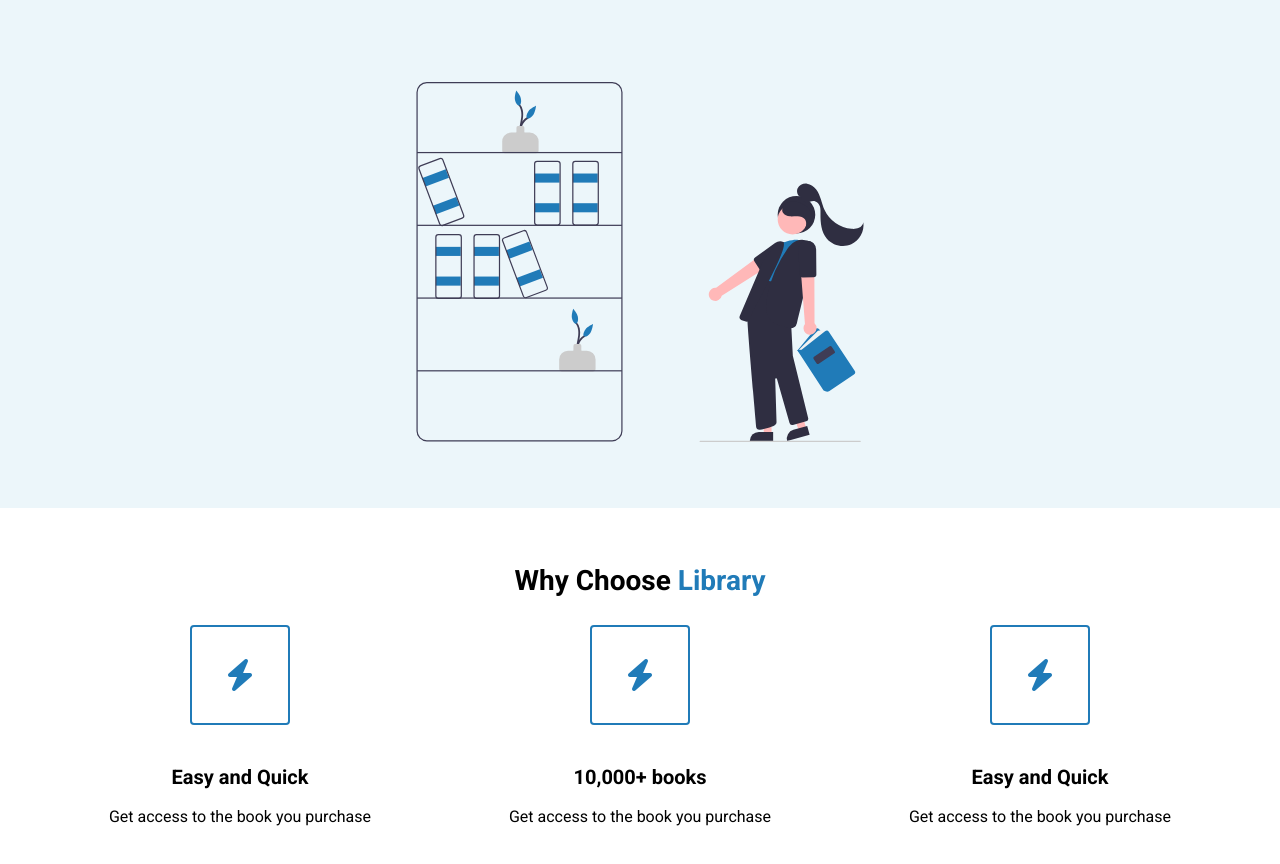
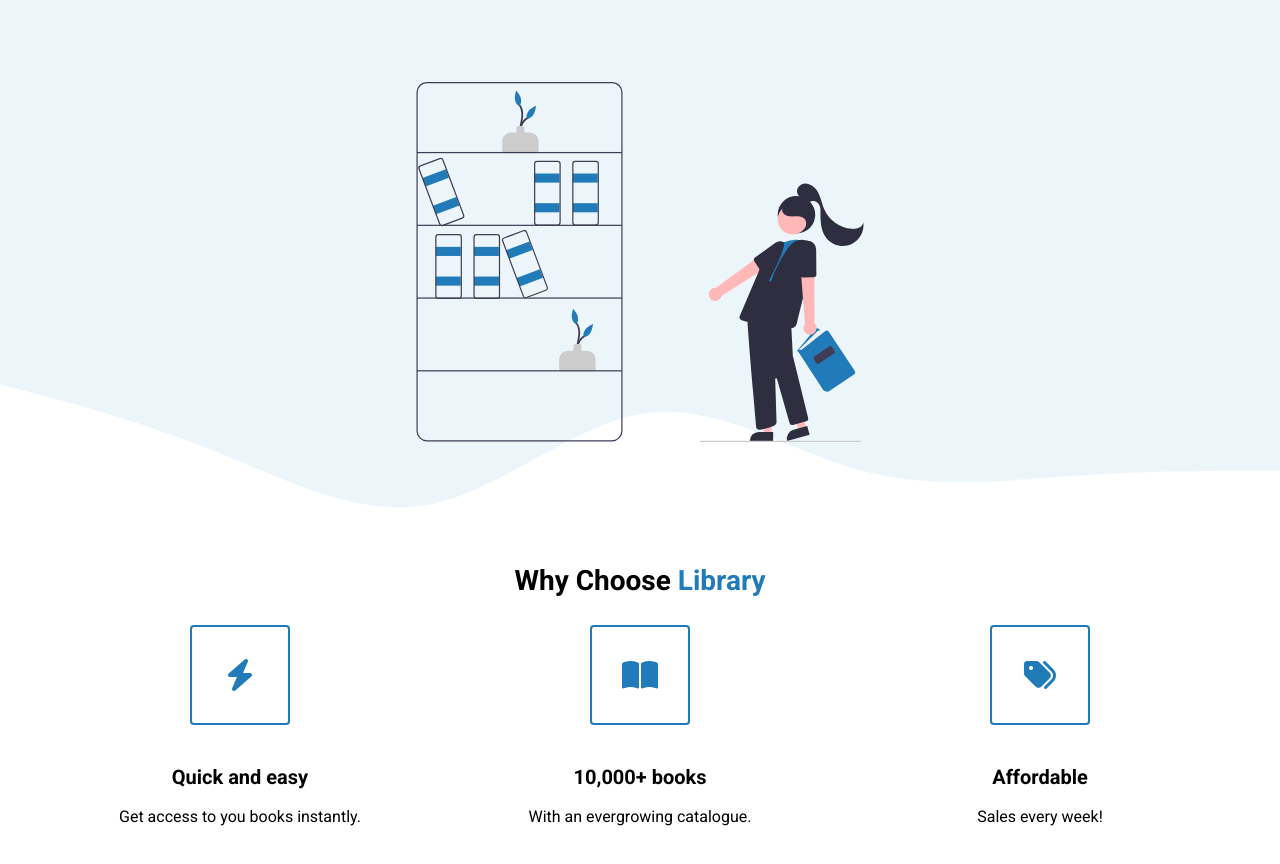
Before and after one commit to MistySumo/Library-Project, a plain HTML site: page index.html in a window 1280 px wide. Shown: the part 372-1236 px from the top of the page. Drawn offline with Linux system fonts and the light colour scheme; a web font is replaced by a local one.

Commit message:
Features started

```diff
--- a/css/style.css
+++ b/css/style.css
@@ -155,29 +155,29 @@ Highlights
 
 #highlights:before,
 #highlights:after {
-    background: url('images/wave.svg');
+    background: url('../assets/wave.svg');
     content: "";
     position: absolute;
-    width: 101vh;
+    width: 101vw;
     height: 12vw;
     left: 0;
     z-index: 1;
     background-size: cover;
     background-repeat: no-repeat;
-    transform: translateY(-100%);
-}
+    }
 
 #highlights:before {
     top: 1px;
+    transform: translateY(-100%);
 }
 
 #highlight:after {
     bottom: 1px;
+    transform: translateY(100%);
 }
 
 .highlight__wrapper {
     display: flex;
-    z-index: 2;
 }
 
 .highlight {
@@ -211,3 +211,14 @@ Highlights
     font-size: 20px;
     margin: 16px;
 }
+
+/*
+
+Features
+
+*/
+
+#features {
+    height: 1000px;
+    background-color: ;
+}
--- a/index.html
+++ b/index.html
@@ -12,7 +12,7 @@
     <section id="landing">
         <nav>
          <div class="nav__container">
-            <img class="logo" src="./images/Library.svg" alt="">
+            <img class="logo" src="./assets/Library.svg" alt="">
             <ul class="nav__links">
                 <li><a href="#" class="nav__link">Home</a></li>
                 <li><a href="" class="nav__link">Contact</a></li>
@@ -28,14 +28,14 @@
                     <button class="btn">Browse books</button>
                 </div>
                 <figure class="header__img--wrapper">
-                    <img src="./images/undraw_bookshelves_re_lxoy.svg" alt="">
+                    <img src="./assets/undraw_bookshelves_re_lxoy.svg" alt="">
                 </figure>
             </div>
         </header>
     </section>
 
     <main>
-        <section>
+        <section id="highlights">
             <div class="container">
                 <div class="row">
                     <h2 class="section__title">
@@ -47,35 +47,43 @@
                                 <i class="fas fa-bolt"></i>
                             </div>
                                 <h3 class="highlight__subtitle">
-                                    Easy and Quick
+                                    Quick and easy
                                 </h3>
-                                <p class="hightlight__para">
-                                    Get access to the book you purchase
+                                <p class="highlight__para">
+                                    Get access to you books instantly.
                                 </p>
                         </div>
                         <div class="highlight">
                             <div class="highlight__img">
-                                <i class="fas fa-bolt"></i>
+                                <i class="fas fa-book-open"></i>
                             </div>
                                 <h3 class="highlight__subtitle">
                                     10,000+ books
                                 </h3>
-                                <p class="hightlight__para">
-                                    Get access to the book you purchase
+                                <p class="highlight__para">
+                                    With an evergrowing catalogue.
                                 </p>
                         </div>
                         <div class="highlight">
                             <div class="highlight__img">
-                                <i class="fas fa-bolt"></i>
+                                <i class="fas fa-tags"></i>
                             </div>
                                 <h3 class="highlight__subtitle">
-                                    Easy and Quick
+                                    Affordable
                                 </h3>
-                                <p class="hightlight__para">
-                                    Get access to the book you purchase
+                                <p class="highlight__para">
+                                    Sales every week!
                                 </p>
                         </div>
                     </div>
+                </div>
+            </div>
+        </section>
+
+        <section id="features">
+            <div class="contianer">
+                <div class="row">
+
                 </div>
             </div>
         </section>
```
Also changed, not shown: assets/Library.svg (renamed from images/Library.svg), assets/undraw_bookshelves_re_lxoy.svg (renamed from images/undraw_bookshelves_re_lxoy.svg), assets/wave.svg (added).
